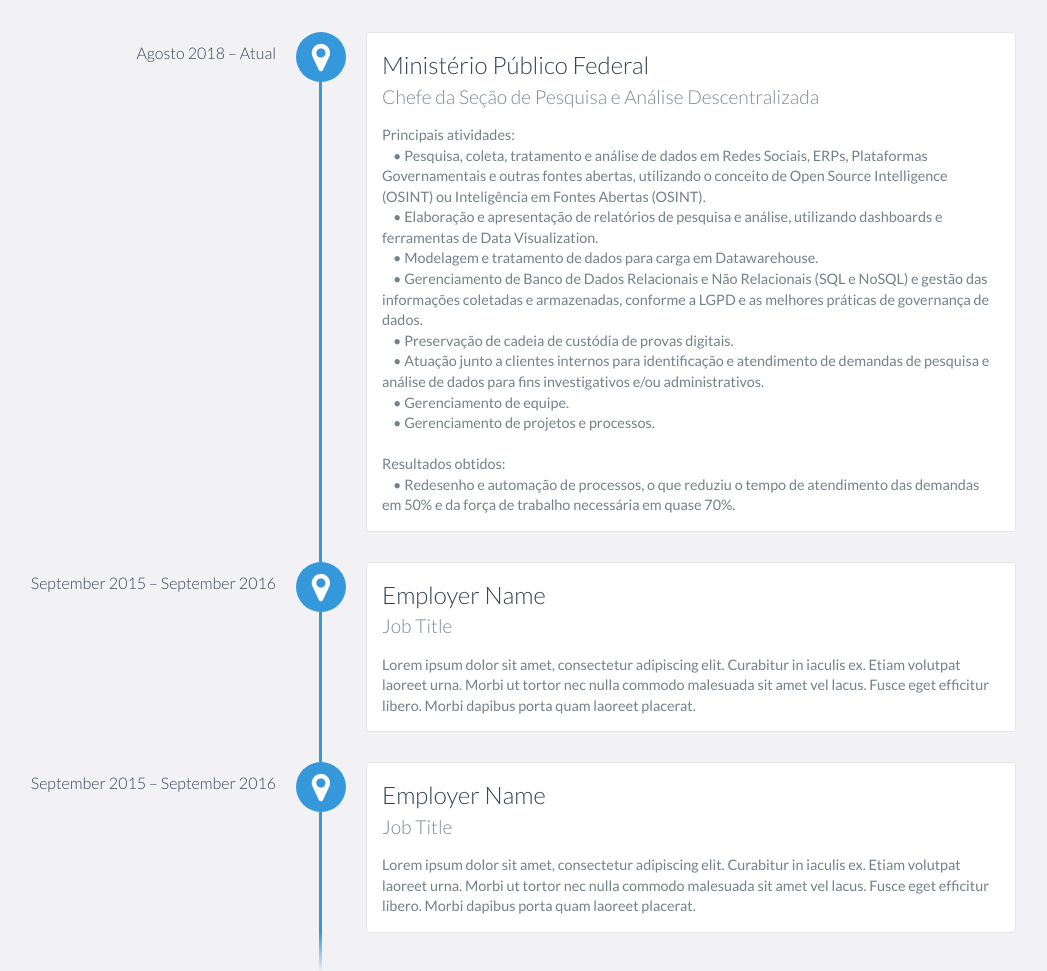
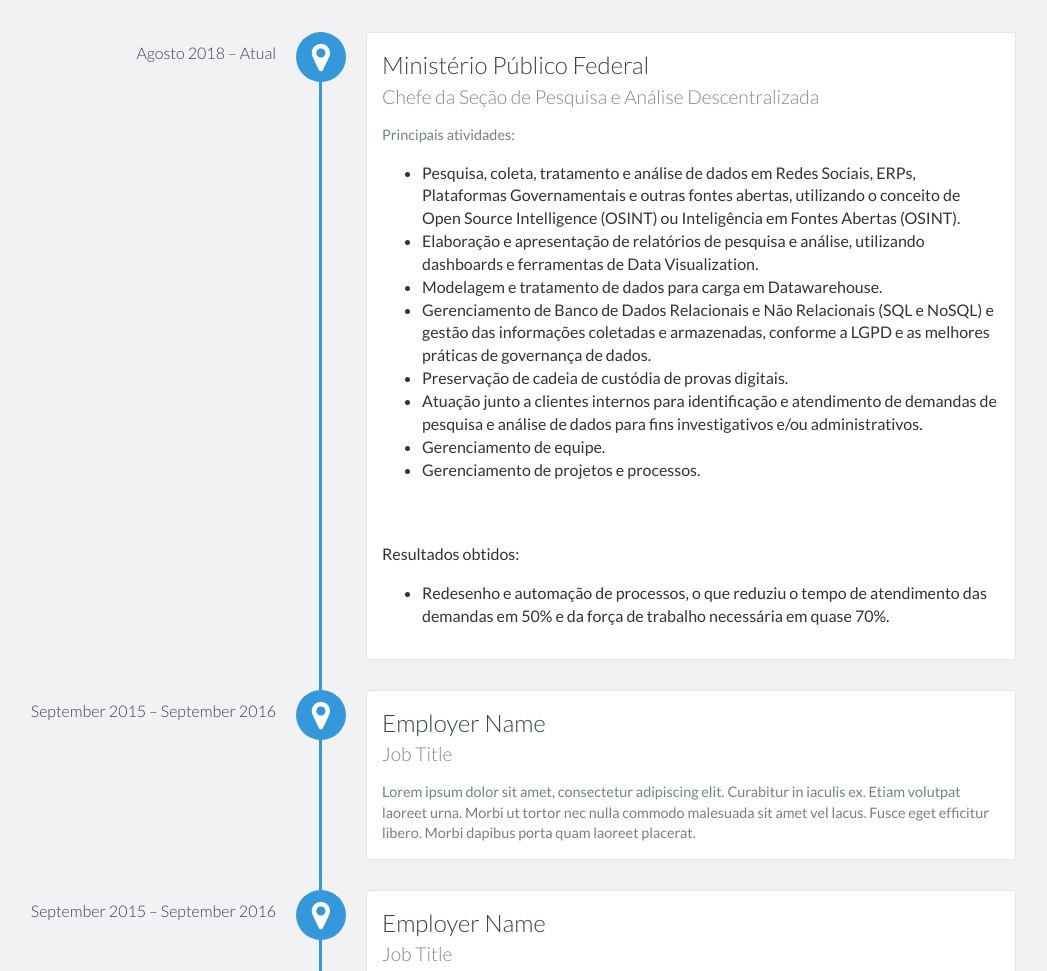
Before and after one commit to joeldeomelo/joeldeomelo.github.io, a website: page index.html in a window 1280 px wide. Shown: the part 1280-2251 px from the top of the page, without its empty margins (124-1171 px from the left). Drawn offline with nearby package versions, Linux system fonts and the light colour scheme.

Commit message:
Versão 1.0.3

```diff
--- a/index.html
+++ b/index.html
@@ -91,16 +91,23 @@
                 <h4>Chefe da Seção de Pesquisa e Análise Descentralizada</h4>
                 <p>
                     Principais atividades:<br>
-                    &nbsp;&nbsp;&nbsp;&nbsp;•	Pesquisa, coleta, tratamento e análise de dados em Redes Sociais, ERPs, Plataformas Governamentais e outras fontes abertas, utilizando o conceito de Open Source Intelligence (OSINT) ou Inteligência em Fontes Abertas (OSINT).<br>
-                    &nbsp;&nbsp;&nbsp;&nbsp;•	Elaboração e apresentação de relatórios de pesquisa e análise, utilizando dashboards e ferramentas de Data Visualization.<br>
-                    &nbsp;&nbsp;&nbsp;&nbsp;•	Modelagem e tratamento de dados para carga em Datawarehouse.<br>
-                    &nbsp;&nbsp;&nbsp;&nbsp;•	Gerenciamento de Banco de Dados Relacionais e Não Relacionais (SQL e NoSQL) e gestão das informações coletadas e armazenadas, conforme a LGPD e as melhores práticas de governança de dados.<br>
-                    &nbsp;&nbsp;&nbsp;&nbsp;•	Preservação de cadeia de custódia de provas digitais.<br>
-                    &nbsp;&nbsp;&nbsp;&nbsp;•	Atuação junto a clientes internos para identificação e atendimento de demandas de pesquisa e análise de dados para fins investigativos e/ou administrativos.<br>
-                    &nbsp;&nbsp;&nbsp;&nbsp;•	Gerenciamento de equipe.<br>
-                    &nbsp;&nbsp;&nbsp;&nbsp;•	Gerenciamento de projetos e processos.<br><br>
+                    <ul>
+                        <li>Pesquisa, coleta, tratamento e análise de dados em Redes Sociais, ERPs, Plataformas Governamentais e outras fontes abertas, utilizando o conceito de Open Source Intelligence (OSINT) ou Inteligência em Fontes Abertas (OSINT).</li>
+                        <li>Elaboração e apresentação de relatórios de pesquisa e análise, utilizando dashboards e ferramentas de Data Visualization.</li>
+                        <li>Modelagem e tratamento de dados para carga em Datawarehouse.</li>
+                        <li>Gerenciamento de Banco de Dados Relacionais e Não Relacionais (SQL e NoSQL) e gestão das informações coletadas e armazenadas, conforme a LGPD e as melhores práticas de governança de dados.</li>
+                        <li>Preservação de cadeia de custódia de provas digitais.</li>
+                        <li>Atuação junto a clientes internos para identificação e atendimento de demandas de pesquisa e análise de dados para fins investigativos e/ou administrativos.</li>
+                        <li>Gerenciamento de equipe.</li>
+                        <li>Gerenciamento de projetos e processos.</li>
+                    </ul><br><br>
                     Resultados obtidos: <br>
-                    &nbsp;&nbsp;&nbsp;&nbsp;•	Redesenho e automação de processos, o que reduziu o tempo de atendimento das demandas em 50% e da força de trabalho necessária em quase 70%.
+                    <ul>
+                        <li>
+                            Redesenho e automação de processos, o que reduziu o tempo de atendimento das demandas em 50% e da força de trabalho necessária em quase 70%.
+                        </li>
+                    </ul>
+
                 </p>
             </div>
 
```
